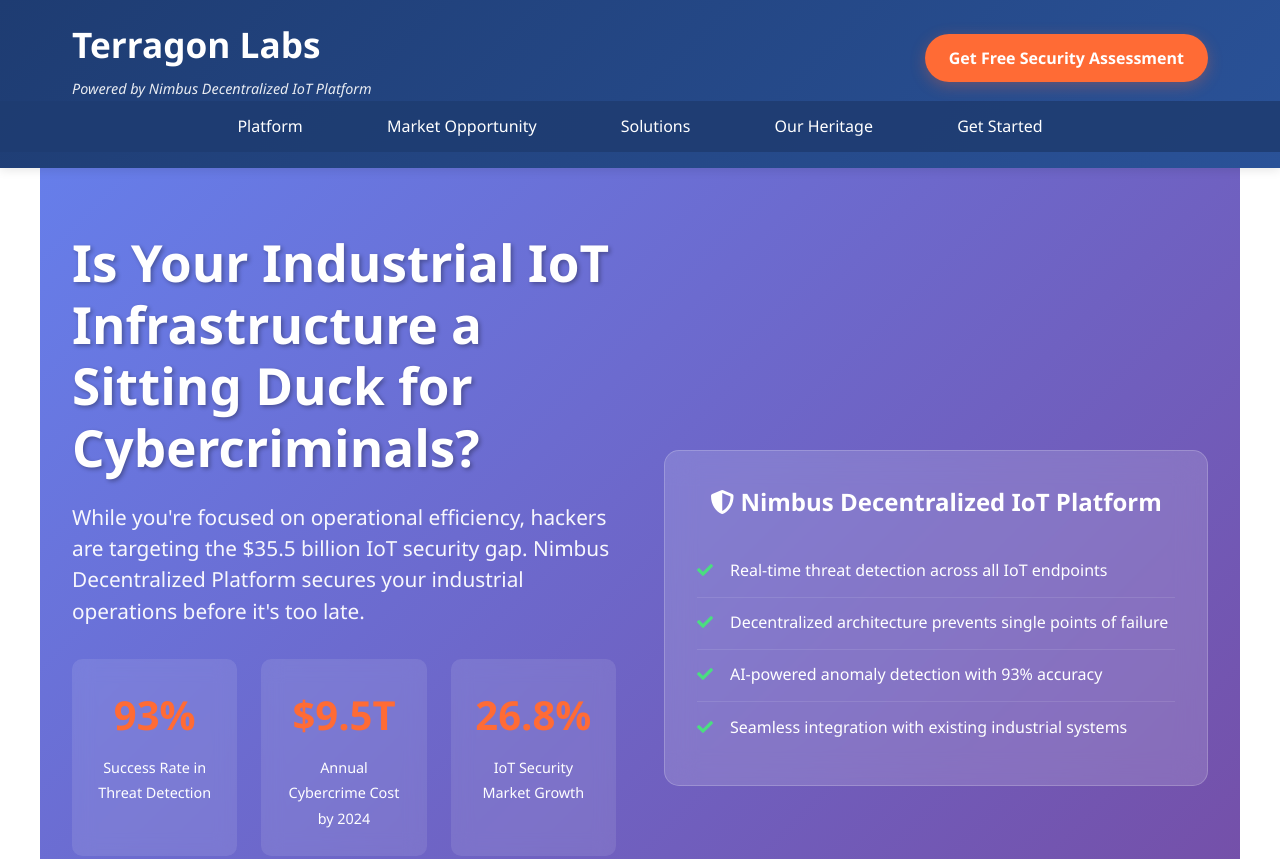
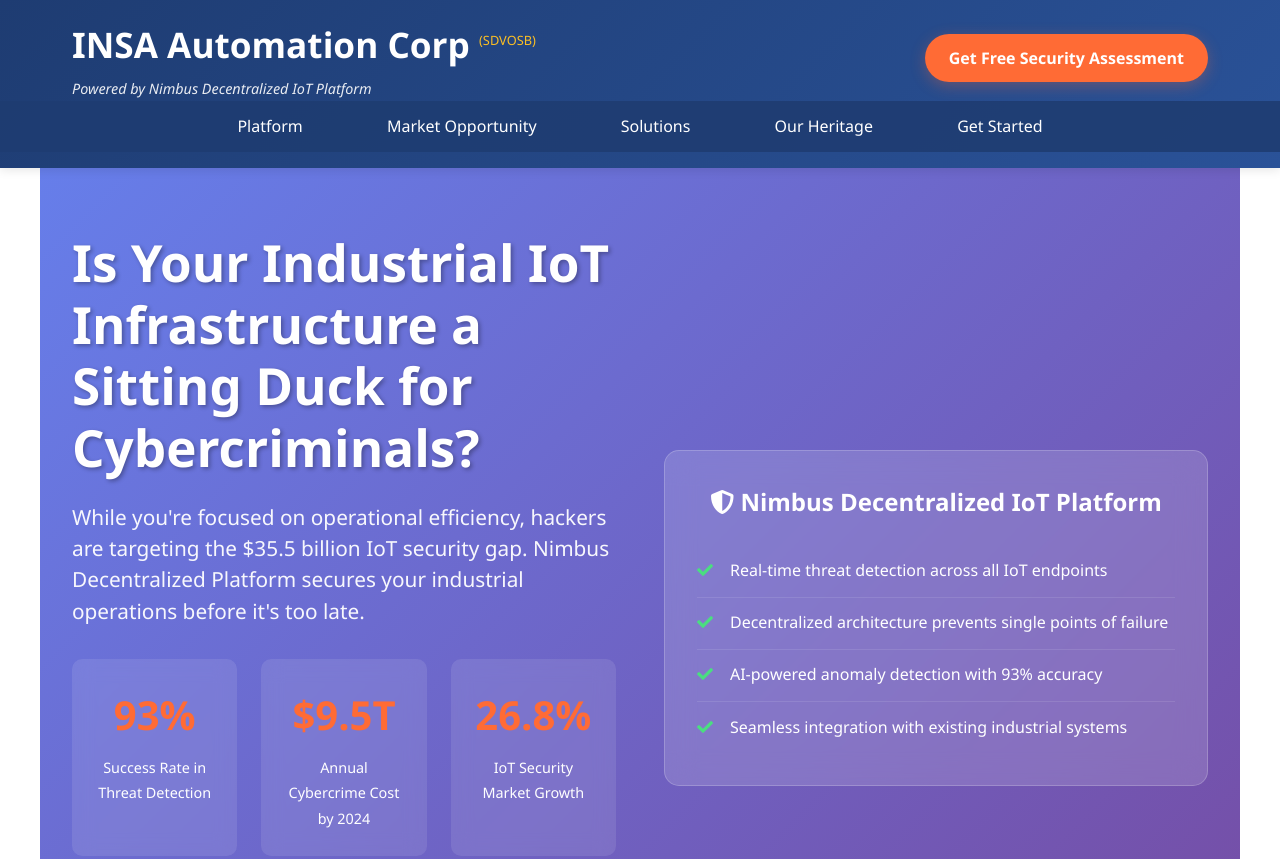
Before and after one commit to WilBtc/InsaAutomationCorp, a plain HTML site: page index.html in a window 1280 px wide. Shown: the top 859 px of the page. Drawn offline with Linux system fonts and the light colour scheme.

Commit message:
style(ui): update branding from Terragon Labs to INSA Automation Corp
Replaced all instances of 'Terragon Labs' with 'INSA Automation Corp' in index.html to reflect updated company branding. Added new CSS style for the SDVOSB label to enhance visual presentation in the header.

Co-authored-by: terragon-labs[bot] <terragon-labs[bot]@users.noreply.github.com>

```diff
--- a/index.html
+++ b/index.html
@@ -3,7 +3,7 @@
 <head>
     <meta charset="UTF-8">
     <meta name="viewport" content="width=device-width, initial-scale=1.0">
-    <title>Nimbus Decentralized IoT Platform - Transform Your Industrial Operations | Terragon Labs</title>
+    <title>Nimbus Decentralized IoT Platform - Transform Your Industrial Operations | INSA Automation Corp</title>
     <meta name="description" content="Secure your industrial IoT infrastructure with Nimbus Decentralized Platform. Join the $35.5B IoT security market revolution. Get your free assessment today.">
     <link rel="stylesheet" href="styles.css">
     <link rel="stylesheet" href="https://cdnjs.cloudflare.com/ajax/libs/font-awesome/5.15.4/css/all.min.css">
@@ -12,7 +12,7 @@
     <header>
         <div class="header-content">
             <div class="logo-section">
-                <h1>Terragon Labs</h1>
+                <h1>INSA Automation Corp <span class="sdvosb">(SDVOSB)</span></h1>
                 <span class="tagline">Powered by Nimbus Decentralized IoT Platform</span>
             </div>
             <div class="cta-header">
@@ -348,7 +348,7 @@
     <footer id="contact" class="contact-footer">
         <div class="footer-content">
             <div class="footer-section">
-                <h3>Terragon Labs</h3>
+                <h3>INSA Automation Corp</h3>
                 <p>Securing the future of industrial IoT with Nimbus Decentralized Platform</p>
                 <div class="contact-info">
                     <p><i class="fas fa-map-marker-alt"></i> 5900 Balcones Drive #100, Austin, TX</p>
@@ -390,7 +390,7 @@
         </div>
 
         <div class="footer-bottom">
-            <p>&copy; 2024 Terragon Labs | Nimbus Decentralized IoT Platform | Powered by 13+ years of INSA Ingeniería expertise</p>
+            <p>&copy; 2024 INSA Automation Corp | Nimbus Decentralized IoT Platform | Powered by 13+ years of INSA Ingeniería expertise</p>
         </div>
     </footer>
 </body>
--- a/styles.css
+++ b/styles.css
@@ -38,6 +38,13 @@
     font-size: 2.2rem;
     font-weight: 700;
     margin-bottom: 0.2rem;
+}
+
+.sdvosb {
+    font-size: 0.8rem;
+    font-weight: 500;
+    color: #fbbf24;
+    vertical-align: super;
 }
 
 .tagline {
```
